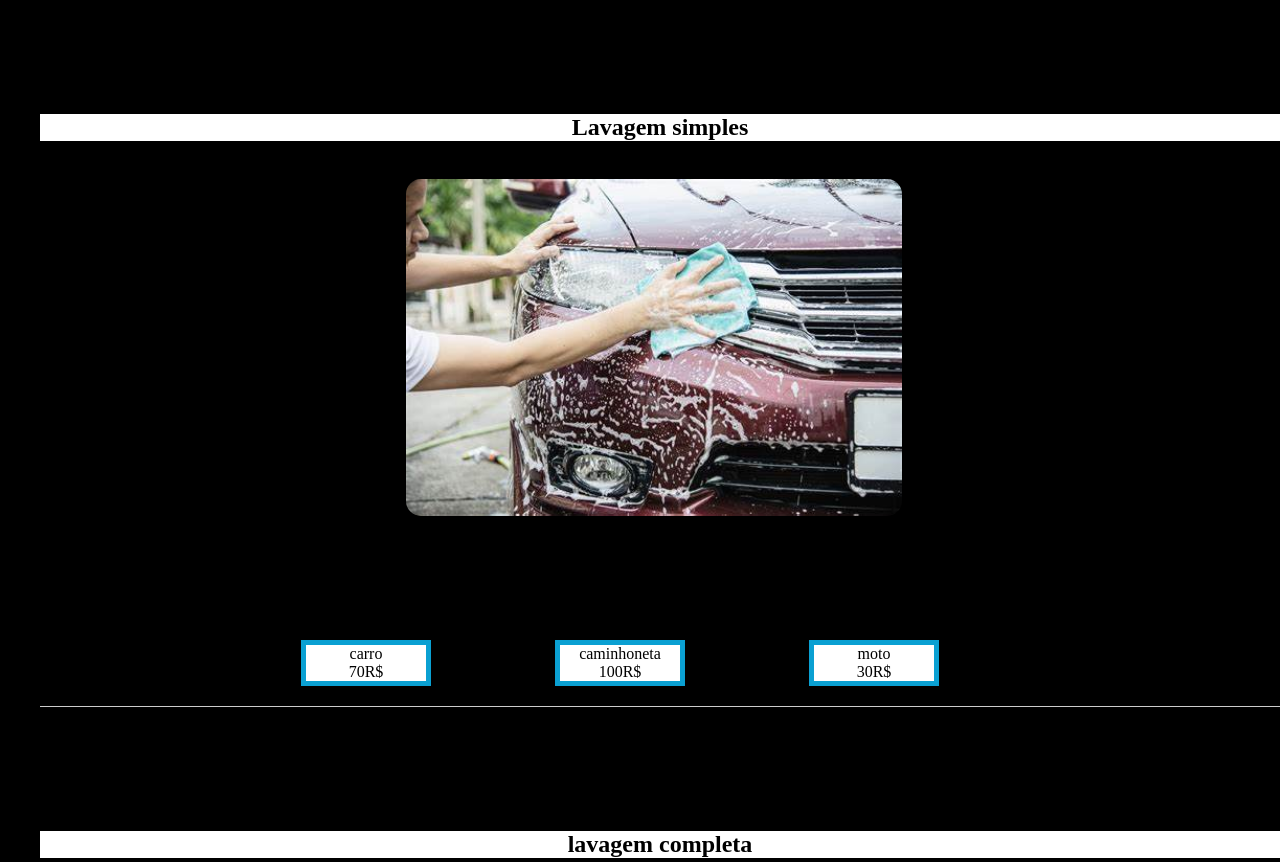
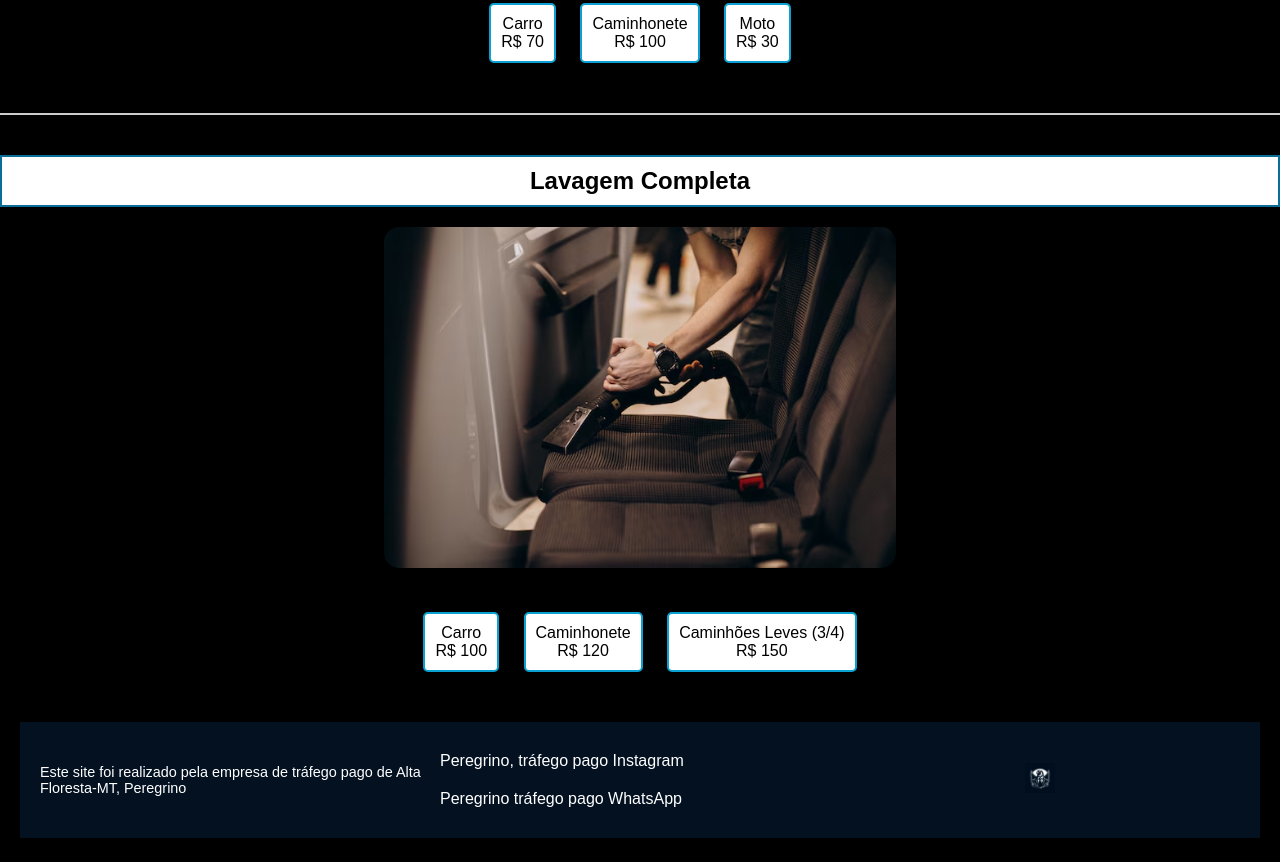
Before and after one commit to 1000-JP-1000/lavajato-peregrino, a plain HTML site: page index.html in a window 1280 px wide. Shown: the part 761-1623 px from the top of the page. Drawn offline with Linux system fonts and the light colour scheme.

Commit message:
Update index.html

```diff
--- a/index.html
+++ b/index.html
@@ -1,150 +1,180 @@
 <!DOCTYPE html>
-<html lang="PT-br">
+<html lang="pt-br">
 <head>
     <meta charset="UTF-8">
     <meta name="viewport" content="width=device-width, initial-scale=1.0">
-    <title>Lava-Jato</title>
+    <title>Lava-Jato, SOS Car</title>
     <style>
-        hr{
-            border: 0;
-  height: 1px;
-  background: #ccc;
+        body {
+            background-color: black;
+            color: white;
+            font-family: Arial, sans-serif;
+            margin: 0;
+            padding: 0;
+            text-align: center;
+        }
+
+        header, footer {
+            margin: 20px;
+        }
+
+        header img {
+            height: 100px;
+            width: auto;
+        }
+
+        .buttons {
+            margin: 20px 0;
+            display: flex;
+            justify-content: center; /* Centraliza os botões */
+        }
+
+        .buttons a {
+            display: inline-block;
+            margin: 0 10px;
+            padding: 10px 20px;
+            background-color: #4CAF50;
+            color: white;
+            text-decoration: none;
+            border-radius: 5px;
+        }
+
+        .buttons a:hover {
+            background-color: #45a049;
+        }
+
+        .services {
             margin: 20px 0;
         }
-       *{text-align: center;
+
+        .service {
+            margin-bottom: 40px;
         }
-    body{
-        height: 100%;
-        width: 100%;
-        background-color: black;
+
+        .service img {
+            width: 40%;
+            height: auto;
+            border-radius: 15px;
+            margin: 20px 0;
+        }
+
+        .service h2 {
+            border: 2px solid rgb(10, 110, 152);
+            background-color: white;
+            color: black;
+            padding: 10px;
+            margin: 0;
+        }
+
+        .service ul {
+            list-style: none;
+            padding: 0;
+            margin: 10px 0;
+        }
+
+        .service li {
+            display: inline-block;
+            background-color: white;
+            color: black;
+            border: 2px solid rgb(10, 160, 210);
+            margin: 10px;
+            padding: 10px;
+            border-radius: 5px;
+        }
+
+        footer {
+            background-color: #041121;
+            padding: 20px;
             color: white;
-        margin: 5% 5% 0 0;
+            text-align: left;
+        }
 
+        .footer-content {
+            display: flex;
+            justify-content: space-between;
+            align-items: center;
         }
-    ul, ol{
-        list-style: none;
+
+        .footer-content p {
+            font-size: 0.9em;
+            margin: 0;
+            flex: 1;
         }
-    .img{
-        height:40%;
-        width:40% ;
-        border-radius: 15px;
-        margin: 0 12px 0 0;
 
+        .footer-links {
+            display: flex;
+            flex-direction: column;
+            align-items: flex-start;
+            flex: 1;
         }
-    h2{
-    display: flex;
-    justify-content: center;
-    border: 7px rgb(10, 110, 152);
-    width: 100%;
 
-    background-color: white ;
-    color: black;
+        .footer-links a {
+            margin: 10px 0; /* Aumenta o espaço entre os links */
+            color: white;
+            text-decoration: none;
         }
-    .liclass{
-        display: inline-block;
-        margin-right: 10%;
-        border: solid rgb(10, 160, 210) 5px;
-        background-color: white;
-        color: rgb(0, 0, 0);
-        height: 10%;
-        width: 10%;
+
+        .footer-links a:hover {
+            text-decoration: underline;
         }
-    .aa{
-    text-decoration: none;
-    color: inherit;
+
+        .footer-logo {
+            flex: 1;
+            text-align: center;
         }
-    button{
-        width: 20%;
+
+        .footer-logo img {
+            width: 30px; /* Diminuir o tamanho da imagem */
+            height: auto;
         }
-    .liclasss{
-        display: flex;
-        justify-content: left;
-        margin: 3% 3% 0 0;
-        height: 3px;
-        font-size: 3%;
-    }
-    .whats{
-        height: 5%;
-        width: 5%;
-        margin: 0 0 0 12px;
-    }
-    li{
-        margin-top: 10%;
-    }
-    .peregrinoo{
-        display: flex;
-        justify-content: left;
-        margin: 0 12px 0 0;
-        height: 3px;
-        font-size: 3%;
-    }
-    .pclass{
-        margin-bottom: 0;
-        font-size: 30px;
-    }
-    .divh1eimg{
-    display: flex;
-    justify-content: right;
-    }
-    .rr{
-        display: flex;
-        justify-content: right;
-        padding: 10% 10% 12% 12%;
-    }
-    .buttt{
-     width: 20%;
 
-    }
-    .imgh1{
-        height: 10%;
-        width: 10%;
+        hr {
+            border: 1px solid #ccc;
+            margin: 40px 0;
         }
     </style>
 </head>
 <body>
     <header>
-<title>Lava-Jato, SOS car</title>
-<br>
-
-<h1>Lava-Jato, SOS car</h1><br><img src="carro-lava-jato.png" alt="" class="imgh1">
-
-<div class="divh1eimg"><button><a href="https://wa.me/556692436872?text=Olá, gostaria de mais informações sobre o lava-jato!." target="_blank" class="aa">Clique aqui e fale conosco pelo WhatsApp</a></button>
-    <img src="logo-whatsapp-png-transparente10.webp" alt="" class="whats"></div><br>
-    <div class="rr"><button class="buttt"><a href="https://maps.app.goo.gl/YutguK8jMdaAZ7FQ6" target="_blank" class="aa">Clique aqui para ver nossa localização</a></button></div>
-    <p class="pclass">confira, abaixo, nossos serviços</p>
+        <h1>Lava-Jato, SOS Car</h1>
+        <img src="carro-lava-jato.png" alt="Logo Lava-Jato">
+        <div class="buttons">
+            <a href="https://wa.me/556692436872?text=Olá, gostaria de mais informações sobre o lava-jato!" target="_blank">Clique aqui e fale conosco pelo WhatsApp</a>
+            <a href="https://maps.app.goo.gl/YutguK8jMdaAZ7FQ6" target="_blank">Clique aqui para ver nossa localização</a>
+        </div>
+        <p>Confira, abaixo, nossos serviços</p>
     </header>
-    <main>
-        <div>
+    <main class="services">
+        <div class="service">
+            <h2>Lavagem Simples</h2>
+            <img src="OIP.jpg" alt="Imagem Lavagem Simples">
             <ul>
-                <li><h2>Lavagem simples</h2> <br><img src="OIP.jpg" alt="imagem" class="img">
-                    <br>
+                <li>Carro <div>R$ 70</div></li>
+                <li>Caminhonete <div>R$ 100</div></li>
+                <li>Moto <div>R$ 30</div></li>
+            </ul>
+        </div>
+        <hr>
+        <div class="service">
+            <h2>Lavagem Completa</h2>
+            <img src="estacao-de-detalhamento-de-lavagem-de-carro_1303-22314.avif" alt="Imagem Lavagem Completa">
             <ul>
-                    <li class="liclass">carro <div>70R$</div></li>
-                    <li class="liclass">caminhoneta <div>100R$</div></li>
-                    <li class="liclass">moto <div>30R$</div></li>
-                </ul>
-                </li>
-                <hr>
-                <li><h2>lavagem completa</h2><br><img src="estacao-de-detalhamento-de-lavagem-de-carro_1303-22314.avif" alt="" class="img">
-                    <br>
-                    <ul>
-                        <li class="liclass">carro <div>100R$</div></li>
-                        <li class="liclass">caminhoneta <div>120R$</div></li>
-                        <li class="liclass">Caminhões Leves (3/4)<div>R$150</div></li>
-                    </ul>
-                </li>
+                <li>Carro <div>R$ 100</div></li>
+                <li>Caminhonete <div>R$ 120</div></li>
+                <li>Caminhões Leves (3/4) <div>R$ 150</div></li>
             </ul>
         </div>
     </main>
-    <hr>
     <footer>
-        <div>
-         <ul>
-        <li class="peregrinoo"><p>este site foi realizado pela empresa de tráfego págo de alta floresta-MT, peregrino</p></li>
-        <li class="liclasss"><a href="https://www.instagram.com/peregrino_fxp24?utm_source=ig_web_button_share_sheet&igsh=ZDNlZDc0MzIxNw==">peregrino, trafego pago instagram</a></li>
-           <li class="liclasss"><a href="http://wa.me/qr/XK6ZZQ5ZVQS5B1">peregrino tráfego pago whatsapp</a></li><br>
-           <img src="_6d95a622-56c0-4d94-92c9-d607b13c8b84.jpg" alt="" style="width: 5%; height: 5%; display: flex; justify-content: left;">
-        </ul>
+        <div class="footer-content">
+            <p>Este site foi realizado pela empresa de tráfego pago de Alta Floresta-MT, Peregrino</p>
+            <div class="footer-links">
+                <a href="https://www.instagram.com/peregrino_fxp24?utm_source=ig_web_button_share_sheet&igshid=ZDNlZDc0MzIxNw==" target="_blank">Peregrino, tráfego pago Instagram</a>
+                <a href="http://wa.me/qr/XK6ZZQ5ZVQS5B1" target="_blank">Peregrino tráfego pago WhatsApp</a>
+            </div>
+            <div class="footer-logo">
+                <img src="_6d95a622-56c0-4d94-92c9-d607b13c8b84.jpg" alt="Logo Peregrino">
+            </div>
         </div>
     </footer>
 </body>
```
Lines whose indentation alone changed are shown as unchanged.
